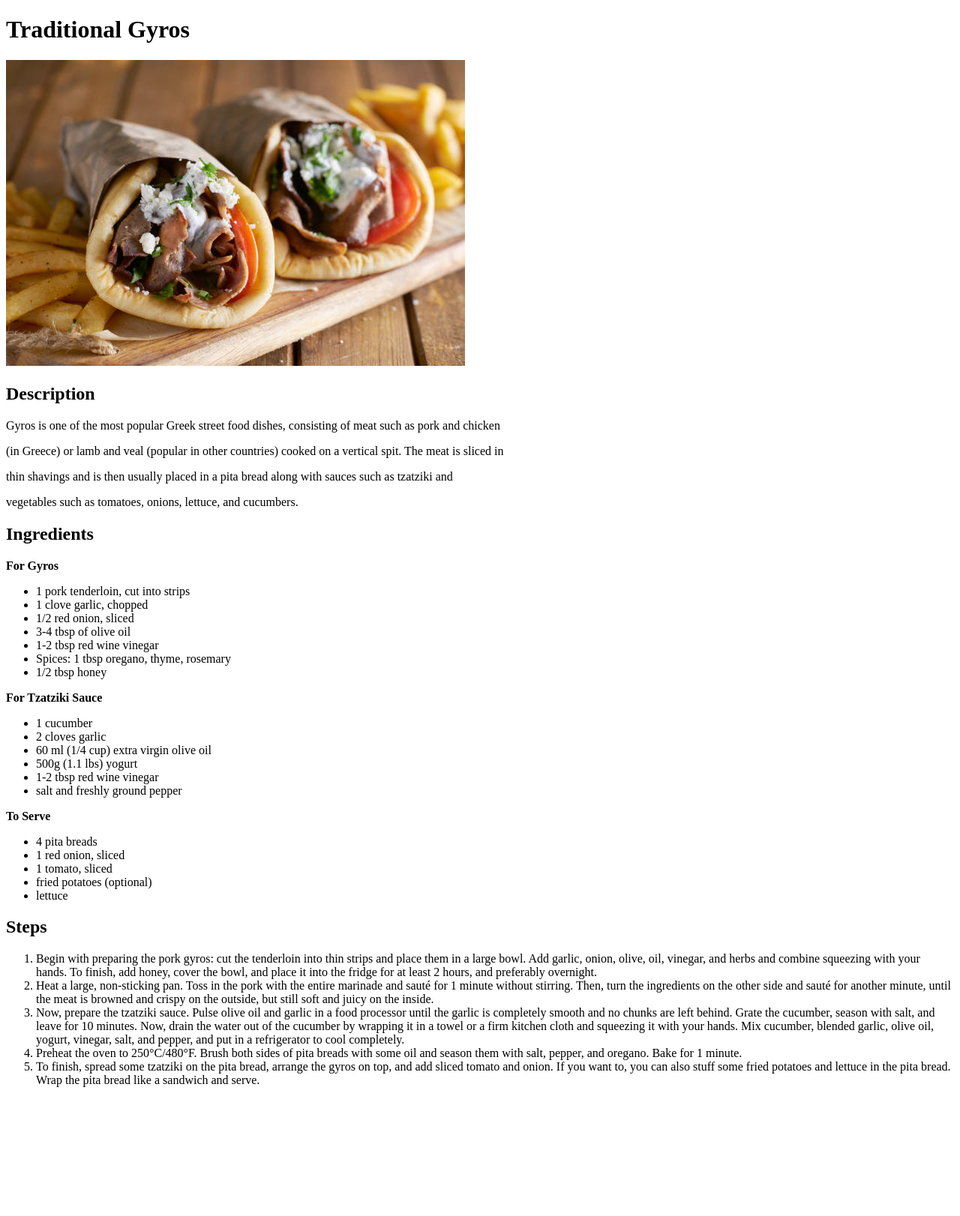
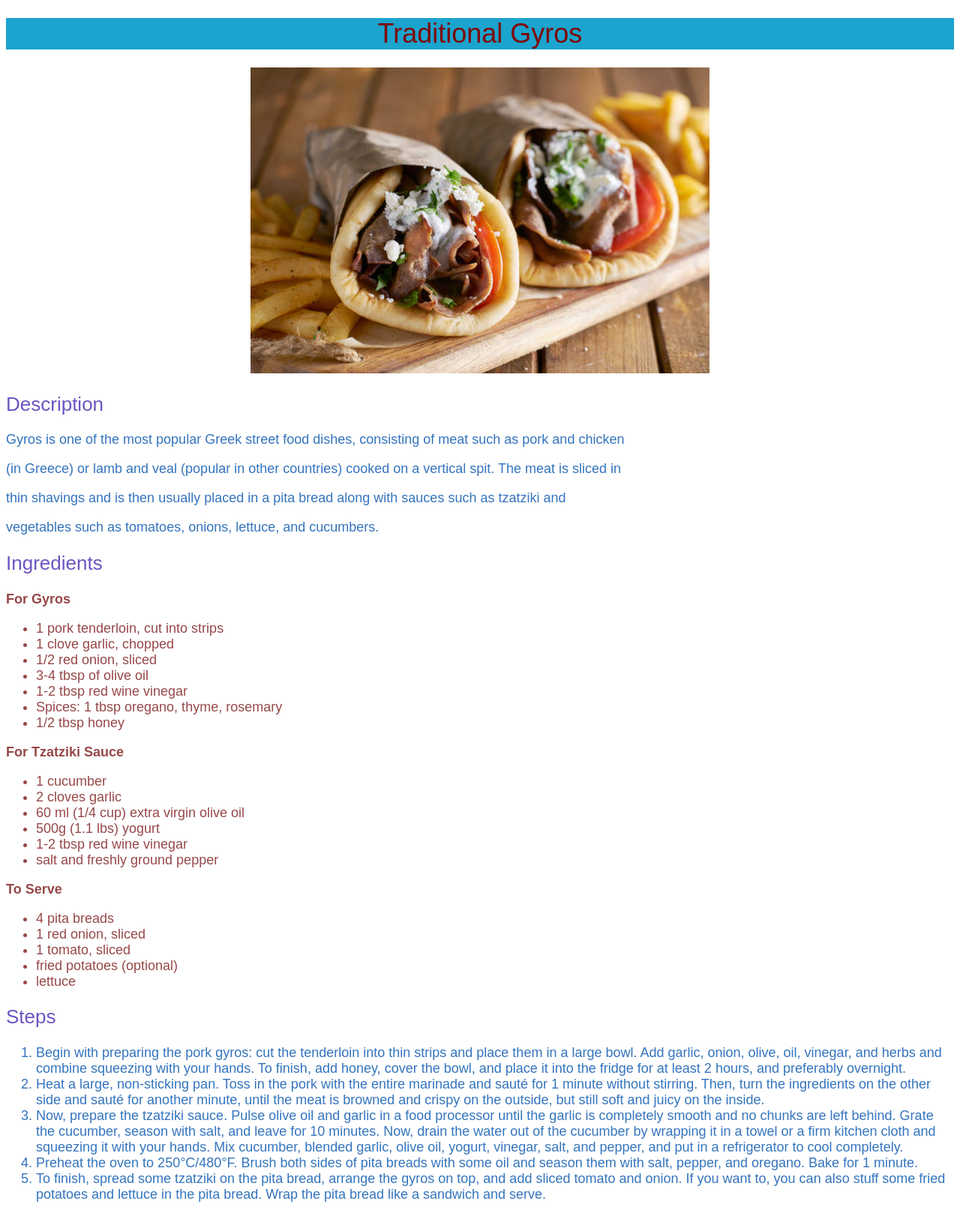
Before and after one commit to fk1313/odin-recipes, a plain HTML site: page recipes/TraditionalGyros.html in a window 1280 px wide. Shown: the whole page at 75% size. Before the commit the page ends 1466 px from the top, so only its background shows below. Drawn offline with Linux system fonts and the light colour scheme.

Commit message:
Finished whole project

```diff
--- a/recipes/TraditionalGyros.html
+++ b/recipes/TraditionalGyros.html
@@ -3,20 +3,20 @@
 <head>
     <meta charset="UTF-8">
     <title>Traditional Gyros</title>
-    <link rel="stylesheet" href="../style.css" />
+    <link rel="stylesheet" href="../style.css"/>
 </head>
 
 <body>
-    <h1>Traditional Gyros</h1>
-    <img src="../images/gyros.jpg" alt="Traditional Gyros">
-    <h2>Description</h2>
-    <p>Gyros is one of the most popular Greek street food dishes, consisting of meat such as pork and chicken</p>
+    <h1 class= "TG">Traditional Gyros</h1>
+    <div class= "TGimg"><img src="../images/gyros.jpg" alt="Traditional Gyros"></div>
+    <h2 class= "TGD">Description</h2>
+    <div class= "TGDD"><p>Gyros is one of the most popular Greek street food dishes, consisting of meat such as pork and chicken</p>
     <p>(in Greece) or lamb and veal (popular in other countries) cooked on a vertical spit. The meat is sliced in</p>
     <p>thin shavings and is then usually placed in a pita bread along with sauces such as tzatziki and</p>
-    <p>vegetables such as tomatoes, onions, lettuce, and cucumbers.</p>
+    <p>vegetables such as tomatoes, onions, lettuce, and cucumbers.</p></div>
 
-    <h2>Ingredients</h2>
-        <p><strong>For Gyros</strong></p>
+    <h2 class= "TGI">Ingredients</h2>
+        <div class= "TGIG"><p><strong>For Gyros</strong></p>
         <ul>
             <li>1 pork tenderloin, cut into strips</li>
             <li>1 clove garlic, chopped</li>
@@ -25,8 +25,8 @@
             <li>1-2 tbsp red wine vinegar</li>
             <li>Spices: 1 tbsp oregano, thyme, rosemary</li>
             <li>1/2 tbsp honey</li>
-        </ul>
-        <p><strong>For Tzatziki Sauce</strong></p>
+        </ul></div>
+        <div class= "TGIT"><p><strong>For Tzatziki Sauce</strong></p>
         <ul>
             <li>1 cucumber</li>
             <li>2 cloves garlic</li>
@@ -34,23 +34,23 @@
             <li>500g (1.1 lbs) yogurt</li>
             <li>1-2 tbsp red wine vinegar</li>
             <li>salt and freshly ground pepper</li>
-        </ul>
-        <p><strong>To Serve</strong></p>
+        </ul></div>
+        <div class= "TGITS"><p><strong>To Serve</strong></p>
         <ul>
             <li>4 pita breads</li>
             <li>1 red onion, sliced</li>
             <li>1 tomato, sliced</li>
             <li>fried potatoes (optional)</li>
             <li>lettuce</li>
-        </ul>
-    <h2>Steps</h2>
-    <ol>
+        </ul></div>
+    <h2 class= "TGS">Steps</h2>
+    <div class= "TGSS"><ol>
         <li>Begin with preparing the pork gyros: cut the tenderloin into thin strips and place them in a large bowl. Add garlic, onion, olive, oil, vinegar, and herbs and combine squeezing with your hands. To finish, add honey, cover the bowl, and place it into the fridge for at least 2 hours, and preferably overnight.</li>
         <li>Heat a large, non-sticking pan. Toss in the pork with the entire marinade and sauté for 1 minute without stirring. Then, turn the ingredients on the other side and sauté for another minute, until the meat is browned and crispy on the outside, but still soft and juicy on the inside.</li>
         <li>Now, prepare the tzatziki sauce. Pulse olive oil and garlic in a food processor until the garlic is completely smooth and no chunks are left behind. Grate the cucumber, season with salt, and leave for 10 minutes. Now, drain the water out of the cucumber by wrapping it in a towel or a firm kitchen cloth and squeezing it with your hands. Mix cucumber, blended garlic, olive oil, yogurt, vinegar, salt, and pepper, and put in a refrigerator to cool completely.</li>
         <li>Preheat the oven to 250°C/480°F. Brush both sides of pita breads with some oil and season them with salt, pepper, and oregano. Bake for 1 minute.</li>
         <li>To finish, spread some tzatziki on the pita bread, arrange the gyros on top, and add sliced tomato and onion. If you want to, you can also stuff some fried potatoes and lettuce in the pita bread. Wrap the pita bread like a sandwich and serve.</li>
-    </ol>
+    </ol></div>
 
 </body>
 
--- a/style.css
+++ b/style.css
@@ -50,3 +50,82 @@
     font-size: 18px;
 
 }
+
+
+.TG{
+    font-size: 36px;
+    text-align: center;
+    color: rgb(124, 6, 6);
+    background-color: rgb(27, 164, 206);
+}
+.TGimg{
+    text-align: center;
+}
+
+.TG,
+.TGD,
+.TGDD,
+.TGI,
+.TGIG,
+.TGIT,
+.TGITS,
+.TGS,
+.TGSS{
+    font-family: Arial;
+    font-weight: 500;
+}
+.TGD,
+.TGI,
+.TGS{
+    font-size: 26px;
+    color: rgb(108, 85, 192);
+
+}
+.TGDD{
+    color: rgb(52, 116, 189);
+    font-size: 18px;
+}
+.TGIG,
+.TGIT,
+.TGITS{
+    font-size: 18px;
+    color: rgb(151, 72, 72);
+
+}
+.TGSS{
+    font-size: 18px;
+    color: rgb(52, 116, 189);
+}
+.souimg{
+    text-align: center;
+}
+.Sou{
+    font-size: 36px;
+    color: blue;
+    text-align: center;
+    background-color: rgb(112, 88, 22);
+}
+.Sou,
+.SouD,
+.Soudl,
+.SouI,
+.SouIl,
+.SouS,
+.SouSl{
+    font-family: Arial;
+    font-weight: 500;
+}
+
+.SouD,
+.SouS,
+.SouI{
+    font-size: 26px;
+    color: rgb(40, 88, 31);
+}
+
+.Soudl,
+.SouSl,
+.SouIl{
+    font-size: 18px;
+    color: rgb(7, 129, 89);
+}
```
Also changed, not shown: recipes/Souvlaki.html (+12 -12 lines), 1 other file.
